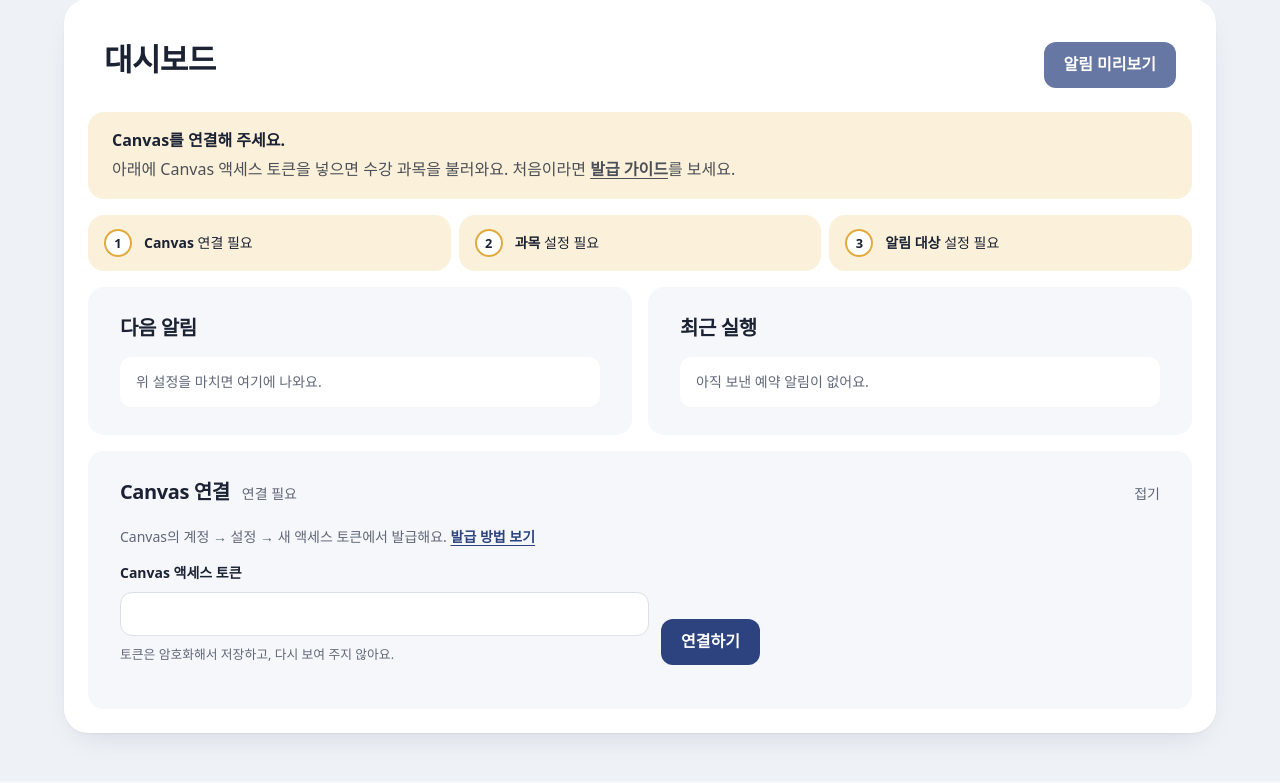
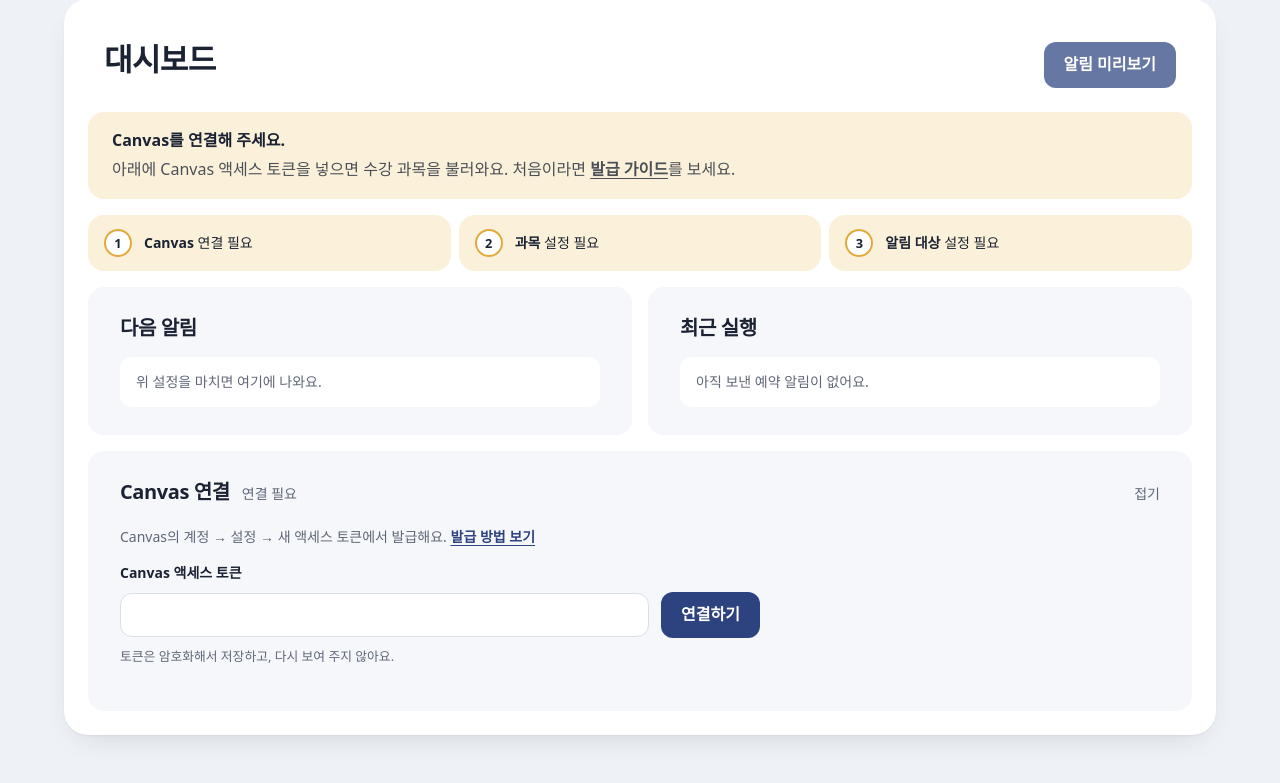
Before and after one commit to hjkim24/learningx-alert-web, a Django app: page / in a window 1280 px wide. Shown: the part 123-906 px from the top of the page. Before the commit the page ends 872 px from the top, so only its background shows below. Run offline with Django 5.2, Linux system fonts and the light colour scheme; the visitor is signed in with stand-in values (Sample User, id 1); some libraries are stand-ins or nearby versions.

Commit message:
fix(ui): align token replace button with the input row

```diff
--- a/static/app.css
+++ b/static/app.css
@@ -842,13 +842,54 @@ button[aria-busy="true"] {
   margin: 0;
 }
 
+/* Button sits on the input's row; the helper text goes underneath both,
+   so the button lines up with the input instead of the helper text. */
 .token-form {
+  display: grid;
+  grid-template-columns: minmax(0, 1fr) auto;
+  align-items: center;
+  column-gap: 12px;
+  row-gap: 8px;
   margin-bottom: 16px;
 }
 
 .token-form .field-row {
-  flex: 1 1 18rem;
-  margin: 0;
+  display: contents;
+}
+
+.token-form .field-row label,
+.token-form .field-row small {
+  grid-column: 1 / -1;
+}
+
+.token-form .field-row label {
+  grid-row: 1;
+}
+
+.token-form .field-row input {
+  grid-column: 1;
+  grid-row: 2;
+}
+
+.token-form .primary-button {
+  grid-column: 2;
+  grid-row: 2;
+}
+
+.token-form .field-row small {
+  grid-row: 3;
+}
+
+@media (max-width: 760px) {
+  .token-form {
+    grid-template-columns: minmax(0, 1fr);
+  }
+
+  .token-form .primary-button {
+    grid-column: 1;
+    grid-row: 4;
+    justify-self: start;
+  }
 }
 
 /* ---------- Course selection ---------- */
```
